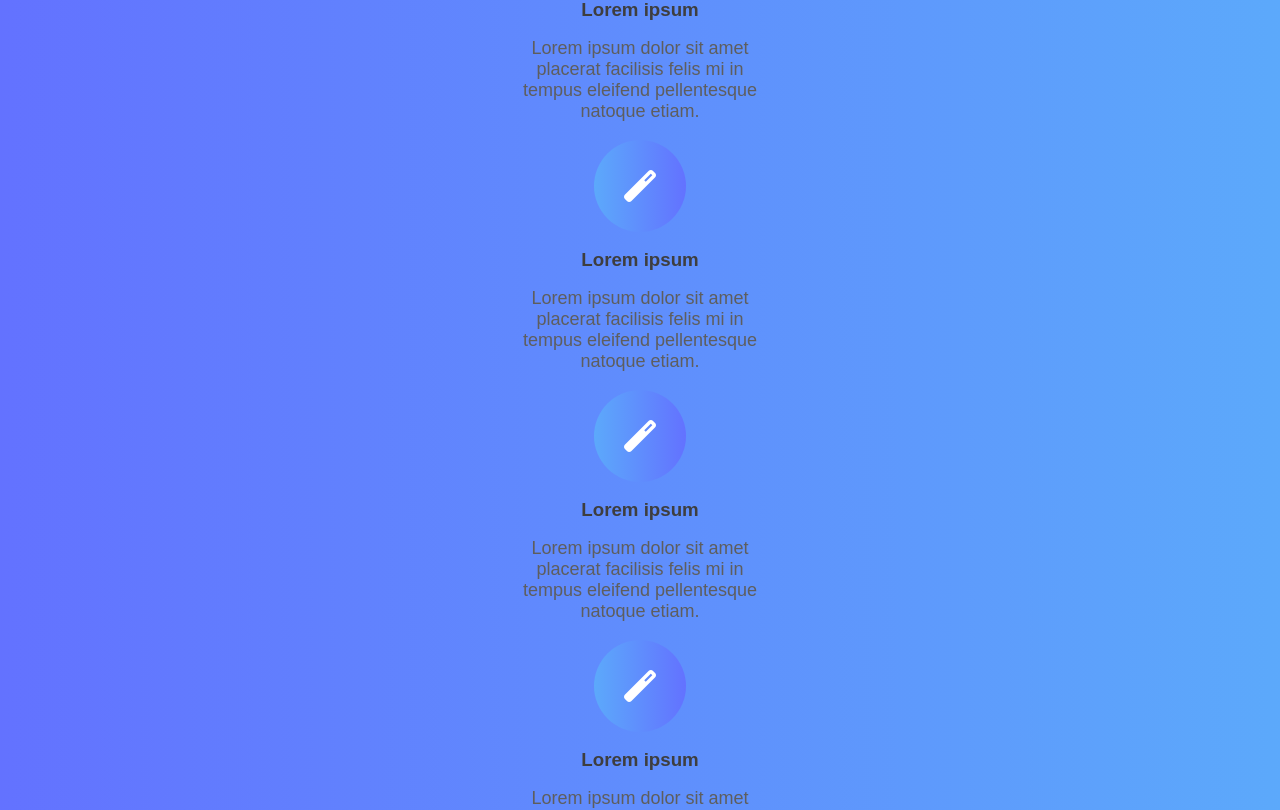
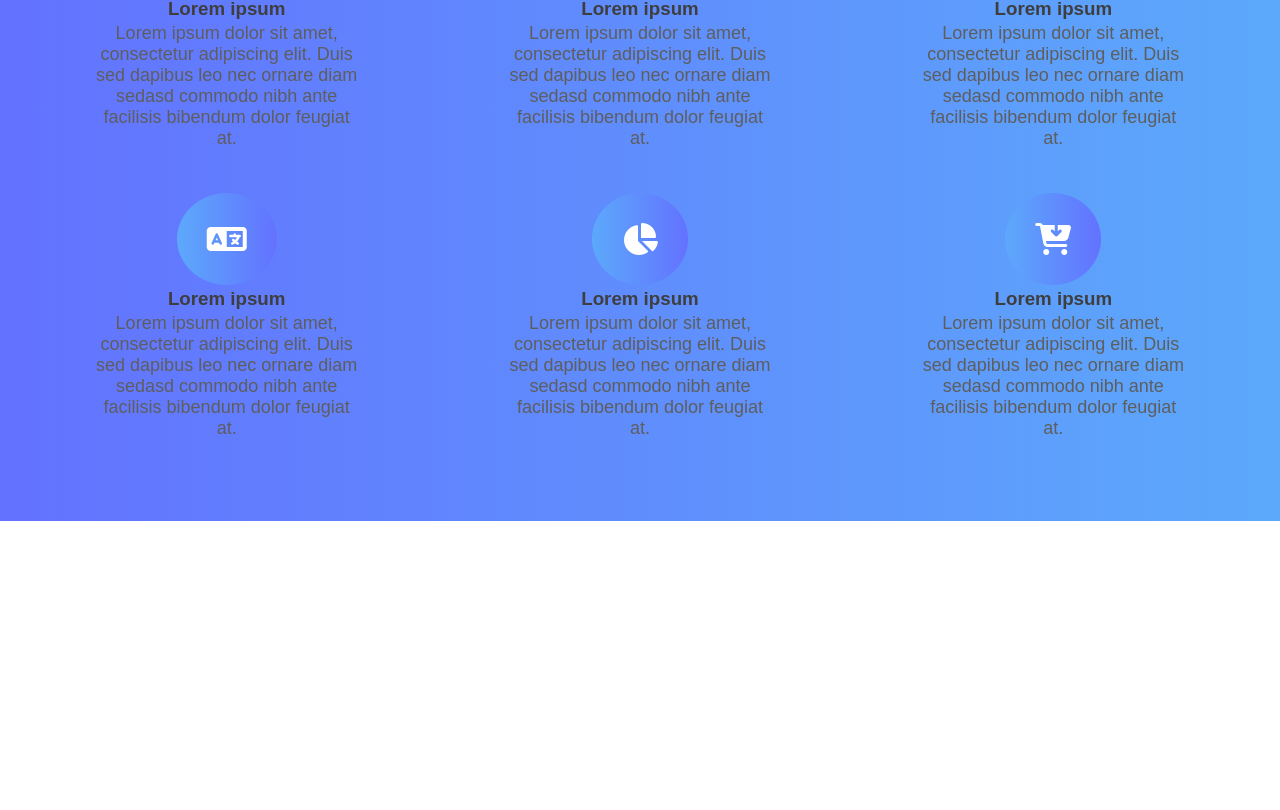
Before and after one commit to waqas-codes/landing-page, a React (Vite) app: page / in a window 1280 px wide. Shown: the part 2431-3241 px from the top of the page. After the commit the page ends 2952 px from the top, so only its background shows below. Built offline with nearby package versions, Linux system fonts and the light colour scheme.

Commit message:
services components is completed:

```diff
--- a/src/App.css
+++ b/src/App.css
@@ -313,16 +313,12 @@
   gap: 50px;
   padding: 60px 20px;
   margin-top: 70px;
+  text-align: center;
   color: white;
 }
 
-.services {
-  text-align: center;
-}
 .services h1{
   margin-bottom: 20px;
-  /* font-size: 40px; */
-  text-align: center;
   position: relative;
   padding-bottom: 15px;
 }
@@ -341,9 +337,20 @@
   font-size: large;
   color: rgb(216, 216, 216);
 }
+.services .main-container{
+  width: 100%;
+  display: flex;
+  flex-direction: column;
+  justify-content: space-around;
+}
 .services .icon-container {
+  width: 100%;
+  display: flex;
+  justify-content: space-around;
+  margin: 20px 0;
+}
 
-}
+
 
 /* Responsive Design */
 @media (max-width: 768px) {
--- a/src/components/Feature.jsx
+++ b/src/components/Feature.jsx
@@ -8,13 +8,18 @@ const Feature = () => {
         <div className="icons-container">
             <IconCard
             icon="fa-regular fa-comments"
+            detail="Lorem ipsum dolor sit amet placerat facilisis felis mi in tempus eleifend pellentesque natoque etiam."
             />
             <IconCard
             icon="fa fa-bullhorn"
+            detail="Lorem ipsum dolor sit amet placerat facilisis felis mi in tempus eleifend pellentesque natoque etiam."
             />
-            <IconCard />
+            <IconCard
+            detail="Lorem ipsum dolor sit amet placerat facilisis felis mi in tempus eleifend pellentesque natoque etiam."
+            />
             <IconCard
             icon="fa fa-magic"
+            detail="Lorem ipsum dolor sit amet placerat facilisis felis mi in tempus eleifend pellentesque natoque etiam."
             />
         </div>
     </div>
--- a/src/components/Services.jsx
+++ b/src/components/Services.jsx
@@ -4,18 +4,34 @@ import IconCard from './icons-container/IconCard'
 const Services = () => {
   return (
     <div className='services'>
-        <div className="top-text">
-            <h1>OUR SERVICES</h1>
-            <p>Lorem ipsum dolor sit amet, consectetur adipiscing elit duis sed dapibus leonec.</p>
+      <div className="top-text">
+        <h1>OUR SERVICES</h1>
+        <p>Lorem ipsum dolor sit amet, consectetur adipiscing elit duis sed dapibus leonec.</p>
+      </div>
+      <div className="main-container">
+        <div className="icon-container">
+          <IconCard
+            icon="fa fa-cart-arrow-down"
+          />
+          <IconCard
+            icon='fa fa-cloud-download'
+          />
+          <IconCard
+            icon='fa fa-language'
+          />
         </div>
-        <div className="icon-container">
-            <IconCard />
-            <IconCard />
-            <IconCard />
-            <IconCard />
-            <IconCard />
-            <IconCard />
+        <div className='icon-container'>
+          <IconCard
+            icon='fa fa-language'
+          />
+          <IconCard
+            icon='fa fa-pie-chart'
+          />
+          <IconCard
+            icon='fa fa-cart-arrow-down'
+          />
         </div>
+      </div>
     </div>
   )
 }
--- a/src/components/icons-container/IconCard.jsx
+++ b/src/components/icons-container/IconCard.jsx
@@ -1,12 +1,12 @@
 import React from 'react'
 import styles from './Icon.module.css';
 
-const IconCard = ({icon = "fa fa-magic"}) => {
+const IconCard = ({icon = "fa fa-magic", detail="Lorem ipsum dolor sit amet, consectetur adipiscing elit. Duis sed dapibus leo nec ornare diam sedasd commodo nibh ante facilisis bibendum dolor feugiat at."}) => {
   return (
     <div className={styles.icon}>
         <i className={icon}></i>
         <h3>Lorem ipsum</h3>
-        <p>Lorem ipsum dolor sit amet placerat facilisis felis mi in tempus eleifend pellentesque natoque etiam.</p>
+        <p>{detail}</p>
     </div>
   )
 }
```
